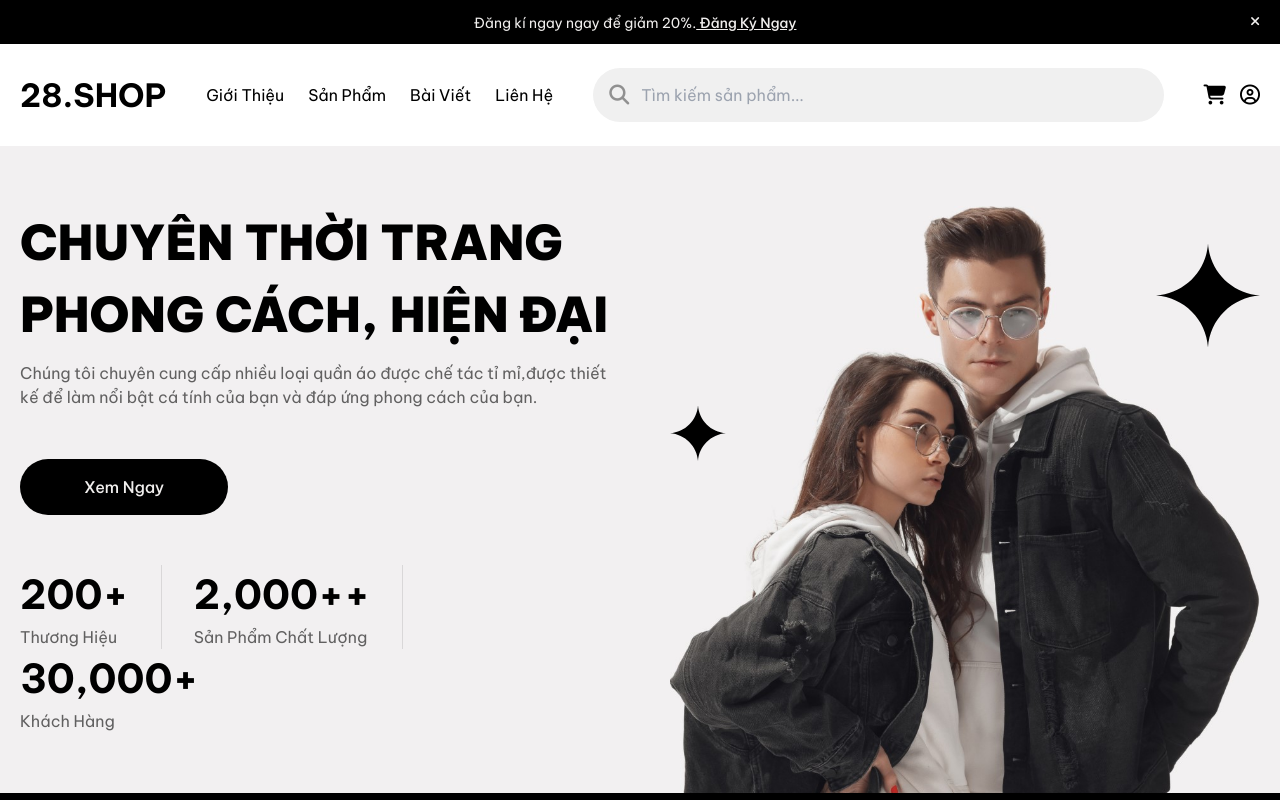
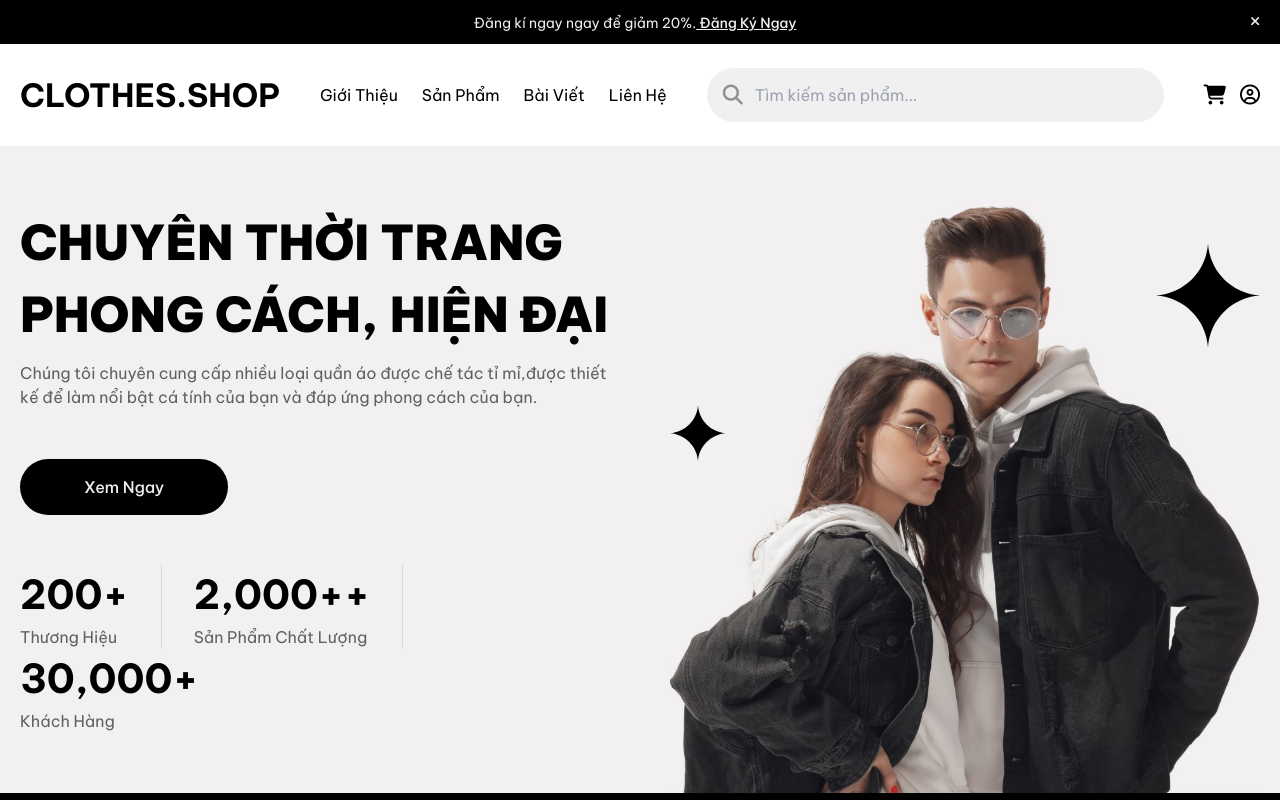
Before and after one commit to manhdoanh2004/project-3, a website: page index.html in a window 1280 px wide. Shown: the top 800 px of the page. Drawn offline with nearby package versions, Linux system fonts and the light colour scheme.

Commit message:
Update index.html

```diff
--- a/index.html
+++ b/index.html
@@ -24,7 +24,7 @@
       <div class="container  mx-auto  px-[16px] ">
         <div class="wrap flex md:gap-[40px] gap-[16px] items-center">
           <button class="md:hidden block text-[18px] text-textdark"><i class="fa-solid fa-bars"></i></button>
-          <div class="logologo lg:flex-none flex-1"> <a class="font-[700] sm:text-[32px] text-[25px] leading-[40px]" href="#">28.SHOP</a></div>
+          <div class="logologo lg:flex-none flex-1"> <a class="font-[700] sm:text-[32px] text-[25px] leading-[40px]" href="#">CLOTHES.SHOP</a></div>
           <na class="md:block hidden ">
             <ul class="flex gap-[24px]">
               <li><a class="font-[400] text-[16px] leading-[20px]" href="#">Giới Thiệu</a></li>
@@ -249,7 +249,7 @@
         <div class="xl:flex block gap-x-[103px]  flex-wrap items-center border-b-[1px] border-[#0000001A] py-[48px]   ">
           <div class="xl:w-[20%] w-[100%] xl:mb-[0px] mb-[35px]">
             <div class=" "></div>
-            <h3 class="font-[700] text-[33px] leading-[42px] xl:text-left sm:text-center text-left "> 28.SHOP</h3>
+            <h3 class="font-[700] text-[33px] leading-[42px] xl:text-left sm:text-center text-left "> CLOTHES.SHOP</h3>
             <p class="font-[400] text-[14px] leading-[22px] text-[#00000099] sm:mt-[25px] mt-[20px] inline-block  xl:text-left sm:text-center text-left">
               Chúng tôi có những bộ quần áo phù hợp với phong cách của bạn và bạn có thể tự hào khi mặc.</p>
             <ul class="flex gap-[12px] mt-[35px] xl:justify-start sm:justify-center justifly-start ">
@@ -298,7 +298,7 @@
           </div>
         </div>
         <div class=" flex-wrap justify-between mt-[30px] pb-[81px] sm:flex block">
-          <div class="font-[400] text-[14px] leading-[17px] text-[#00000099] sm:block flex sm:justify-start justify-center  ">28.SHOP © 2024, All Rights Reserved</div>
+          <div class="font-[400] text-[14px] leading-[17px] text-[#00000099] sm:block flex sm:justify-start justify-center  ">CLOTHES.SHOP © 2025, All Rights Reserved</div>
           <div class="flex gap-x-[12px]  sm:justify-start justify-center sm:mt-[0px] mt-[20px]"><img class="h-[30px]" src="assets/Img/footer-bg-1.png" alt=""><img class="h-[30px]" src="assets/Img/footer-bg-2.png" alt=""><img class="h-[30px]" src="assets/Img/footer-bg-3.png" alt=""><img class="h-[30px]" src="assets/Img/footer-bg-4.png" alt=""><img class="h-[30px]" src="assets/Img/footer-bg-5.png" alt=""></div>
         </div>
       </div>
```
